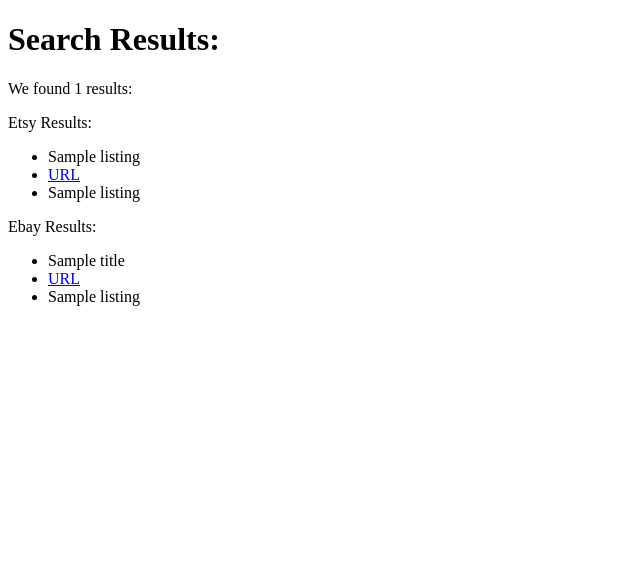
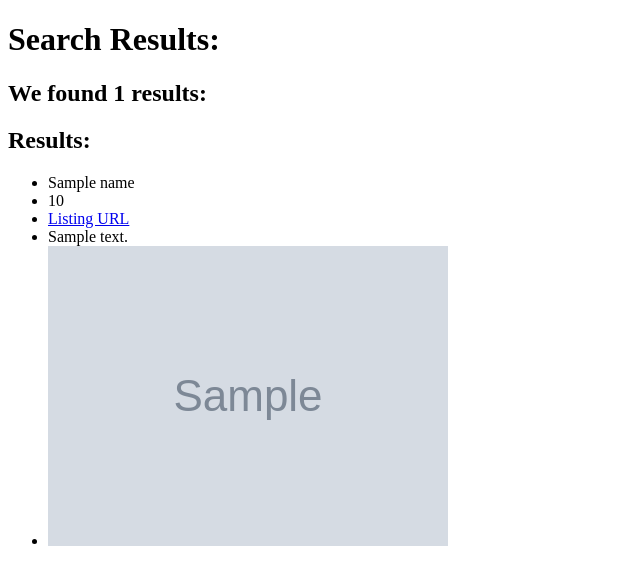
Before and after one commit to theresa-clare/Mineralchemy, a Flask app: template templates/search_results.html in a window 1280 px wide. Shown: the top 585 px of the page, without its empty margins (0-640 px from the left). Run offline with Flask 2, Linux system fonts and the light colour scheme; the template is opened without the code that fills it: most values are stand-ins (such as "Sample title", 1, 10 or a date in 2020); grey boxes marked "Sample" are stand-in pictures; parts of the project's set-up code (start-up, migrations or seed data) failed here and were passed over; some libraries are stand-ins or nearby versions.

Commit message:
Refactored Etsy and Ebay results

```diff
--- a/server.py
+++ b/server.py
@@ -104,27 +104,22 @@
 	max_price = request.form["max_price"]
 
 	etsy_num_results, etsy_listings = search_etsy(keywords, min_price, max_price)
-	ebay_num_results, ebay_listings = search_ebay(keywords, min_price, max_price)
+	ebay_num_results, all_listings = search_ebay(keywords, min_price, max_price, etsy_listings)
 
 	total_count = etsy_num_results + int(ebay_num_results)
 
-	return render_template("search_results.html", total_count=total_count, etsy_listings=etsy_listings, ebay_listings=ebay_listings)
+	return render_template("search_results.html", total_count=total_count, all_listings=all_listings)
 
 
-@app.route("/listing/<int:listing_id>")
-def listing_details(listing_id):
-	"""Show details about a listing."""
+# @app.route("/listing/<int:listing_id>")
+# def listing_details(listing_id):
+# 	"""Show details about a listing."""
 
-	r = requests.get("https://openapi.etsy.com/v2/listings/" + str(listing_id) + "?api_key=" + etsy_api_key).json()
-	listing = r["results"][0]
+# 	r = requests.get("https://openapi.etsy.com/v2/listings/" + str(listing_id) + "?api_key=" + etsy_api_key).json()
+# 	listing = r["results"][0]
 
-	images = requests.get("https://openapi.etsy.com/v2/listings/" + str(listing_id) + "/images?api_key=" + etsy_api_key).json()
-	image_urls = []
-	for image in images["results"]:
-		image_urls.append(image["url_fullxfull"])
-
-	return render_template("listing_details.html", title=listing["title"], description=listing["description"],
-		price=listing["price"], image_urls=image_urls)
+# 	return render_template("listing.html", title=listing["title"], description=listing["description"],
+# 		price=listing["price"], image_urls=image_urls)
 
 
 if __name__ == '__main__':
--- a/templates/search_results.html
+++ b/templates/search_results.html
@@ -1,26 +1,29 @@
 {% extends 'base.html' %}
 {% block content %}
 
+<script src="https://code.jquery.com/jquery-2.0.3.min.js"></script>
+
 <h1>Search Results:</h1>
 
-<p>We found {{ total_count }} results:</p>
+<h2>We found {{ total_count }} results:</h2>
 
-<p>Etsy Results:</p>
-{% for listing in etsy_listings %}
-	<ul>
-		<li>{{ listing["title"] }}</li>
-		<li><a href={{ listing["url"] }}>URL</a></li>
-		<li>{{ listing }}</li>
-	</ul>
-{% endfor %}
-
-<p>Ebay Results:</p>
-{% for listing in ebay_listings %}
-	<ul>
-		<li>{{ listing["title"][0] }}</li>
-		<li><a href={{ listing["viewItemURL"] }}>URL</a></li>
-		<li>{{ listing }}</li>
-	</ul>
+<h2>Results:</h2>
+{% for key in all_listings.keys() %}
+	{% for listing in all_listings[key] %}
+		<ul>
+			<li>{{ listing["title"] }}</li>
+			<li>{{ listing["price"] }}</li>
+			<li><a href={{ listing["url"] }}>Listing URL</a></li>
+			{% if listing["description"] != None %}
+				<li>{{ listing["description"] }}</li>
+			{% endif %}
+			<li>
+				{% for image_url in listing["image_urls"] %}
+					<img src="{{ image_url }}">
+				{% endfor %}
+			</li>
+		</ul>
+	{% endfor %}
 {% endfor %}
 
 {% endblock %}
```
Also changed, not shown: search_apis.py (+40 -7 lines).
